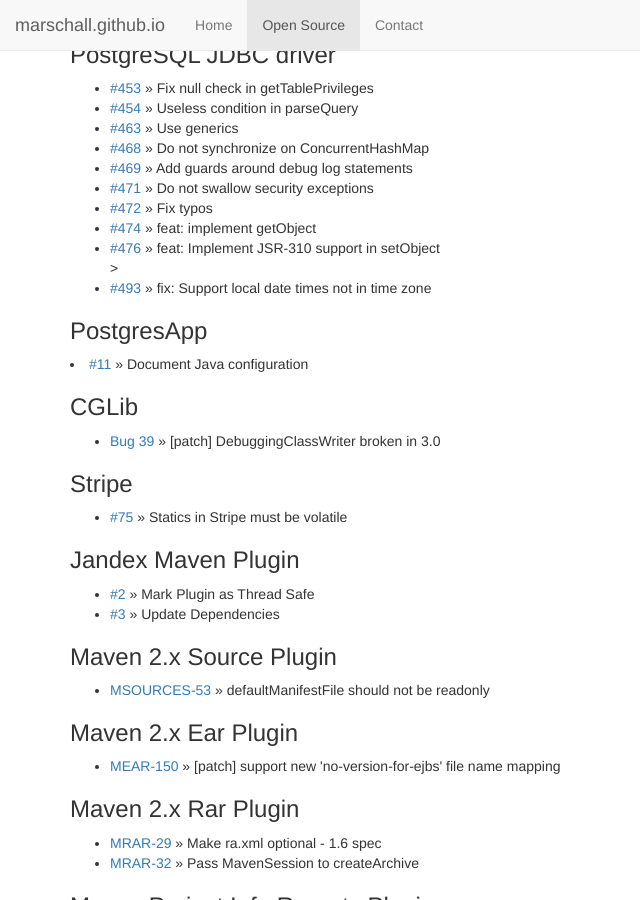
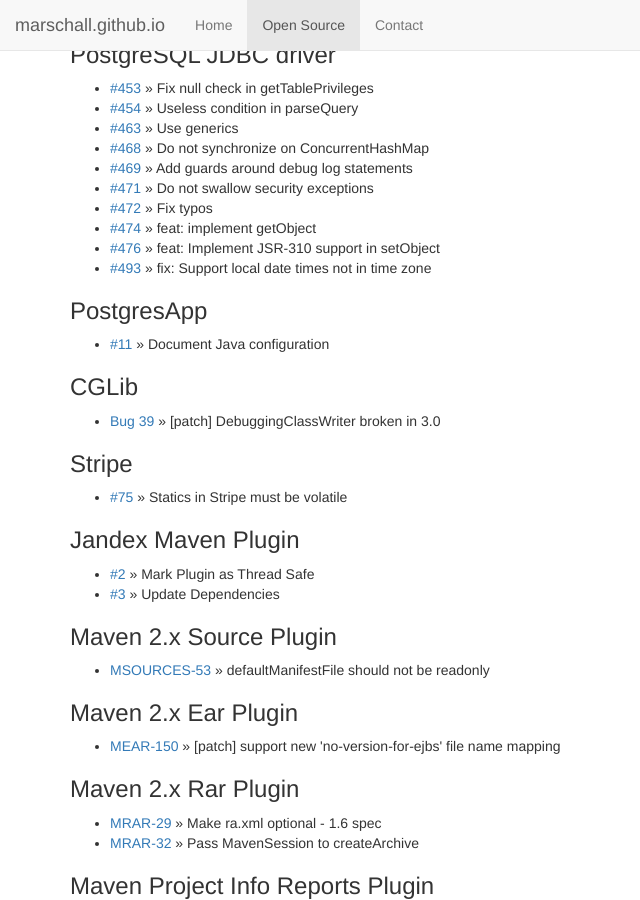
Before and after one commit to marschall/marschall.github.com, a Jekyll site: the page built from open-source.html, in a window 1280 px wide and 900 px high, scrolled down 3155 px. Shown: the whole window, without its empty margins (0-640 px from the left). Built offline with Jekyll 4.4.1, drawn with Linux system fonts in a browser that asks for light colours.

Commit message:
markup fixes

```diff
--- a/open-source.html
+++ b/open-source.html
@@ -211,11 +211,13 @@
   <li><a href="https://github.com/pgjdbc/pgjdbc/pull/471">#471</a> &raquo; Do not swallow security exceptions</li>
   <li><a href="https://github.com/pgjdbc/pgjdbc/pull/472">#472</a> &raquo; Fix typos</li>
   <li><a href="https://github.com/pgjdbc/pgjdbc/pull/474">#474</a> &raquo; feat: implement getObject</li>
-  <li><a href="https://github.com/pgjdbc/pgjdbc/pull/476">#476</a> &raquo; feat: Implement JSR-310 support in setObject</li>>
+  <li><a href="https://github.com/pgjdbc/pgjdbc/pull/476">#476</a> &raquo; feat: Implement JSR-310 support in setObject</li>
   <li><a href="https://github.com/pgjdbc/pgjdbc/pull/493">#493</a> &raquo; fix: Support local date times not in time zone</li>
 </ul>
 <h3>PostgresApp</h3>
+<ul>
   <li><a href="https://github.com/PostgresApp/postgresapp.github.io/pull/11">#11</a> &raquo; Document Java configuration</li>
+</ul>
 <h3>CGLib</h3>
 <ul>
   <li><a href="http://sourceforge.net/p/cglib/bugs/39/">Bug 39</a> &raquo; [patch] DebuggingClassWriter broken in 3.0</li>
```
